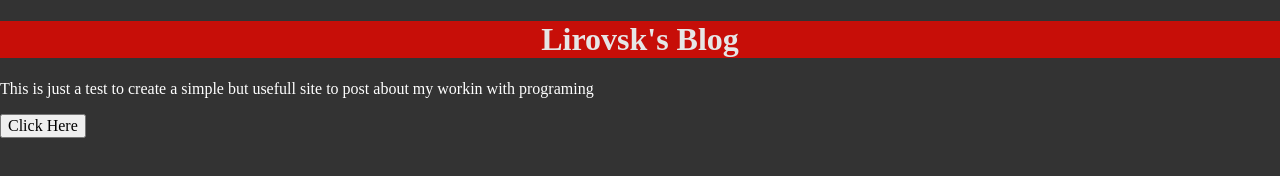
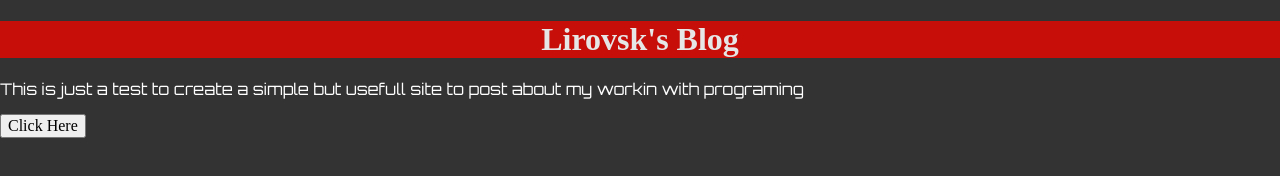
Before and after one commit to Lirovsk/javascript_lessons, a website: page Module 2/Web Kickstart/index.html in a window 1280 px wide. Drawn offline with nearby package versions, Linux system fonts and the light colour scheme.

Commit message:
adding a font

```diff
--- a/Module 2/Web Kickstart/assets/css/body.css
+++ b/Module 2/Web Kickstart/assets/css/body.css
@@ -1,6 +1,11 @@
 body{
     background-color: rgb(51, 51, 51);
 }
+
 p{
-    color: rgb(255, 255, 255);
+    font-family: "Orbitron", sans-serif;
+    font-optical-sizing: auto;
+    font-weight: 400;
+    font-style: normal;
+    color: white;
 }
--- a/Module 2/Web Kickstart/index.html
+++ b/Module 2/Web Kickstart/index.html
@@ -6,6 +6,10 @@
     <title>Teste</title>
     <link rel="stylesheet" href=".\node_modules\normalize.css\normalize.css">
     <link rel="stylesheet" href="assets/css/body.css">
+    <link rel="preconnect" href="https://fonts.googleapis.com">
+<link rel="preconnect" href="https://fonts.gstatic.com" crossorigin>
+<link href="https://fonts.googleapis.com/css2?family=Orbitron:wght@400..900&family=Roboto:ital,wght@0,100..900;1,100..900&display=swap" rel="stylesheet">
+
 </head>
 <body>
     <div>
```
